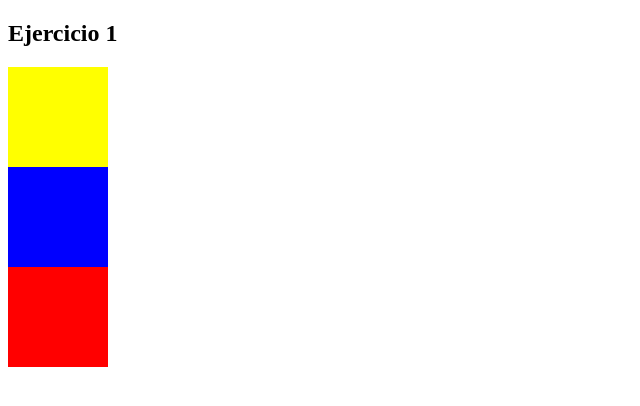
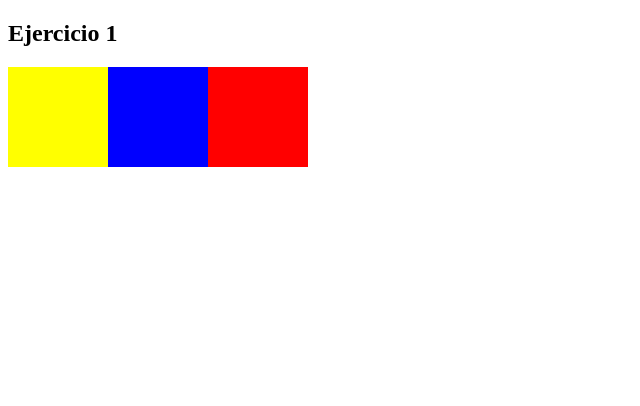
Before and after one commit to GeraldineCh/Leccion28Enunciados, a plain HTML site: page index.html in a window 1280 px wide. Shown: the whole page, without its empty margins (0-640 px from the left). Drawn offline with Linux system fonts and the light colour scheme.

```diff
--- a/css/main.css
+++ b/css/main.css
@@ -1,4 +1,3 @@
-
 /*CARACTERÍSTICAS GENERALES*/
 .caja {
 	width: 100px;
@@ -17,3 +16,9 @@
 .caja3 {
 	background-color: red;
 }
+
+/*Cajas individuales*/
+
+#caja11, #caja12, #caja13 {
+	float: left;
+}
```
